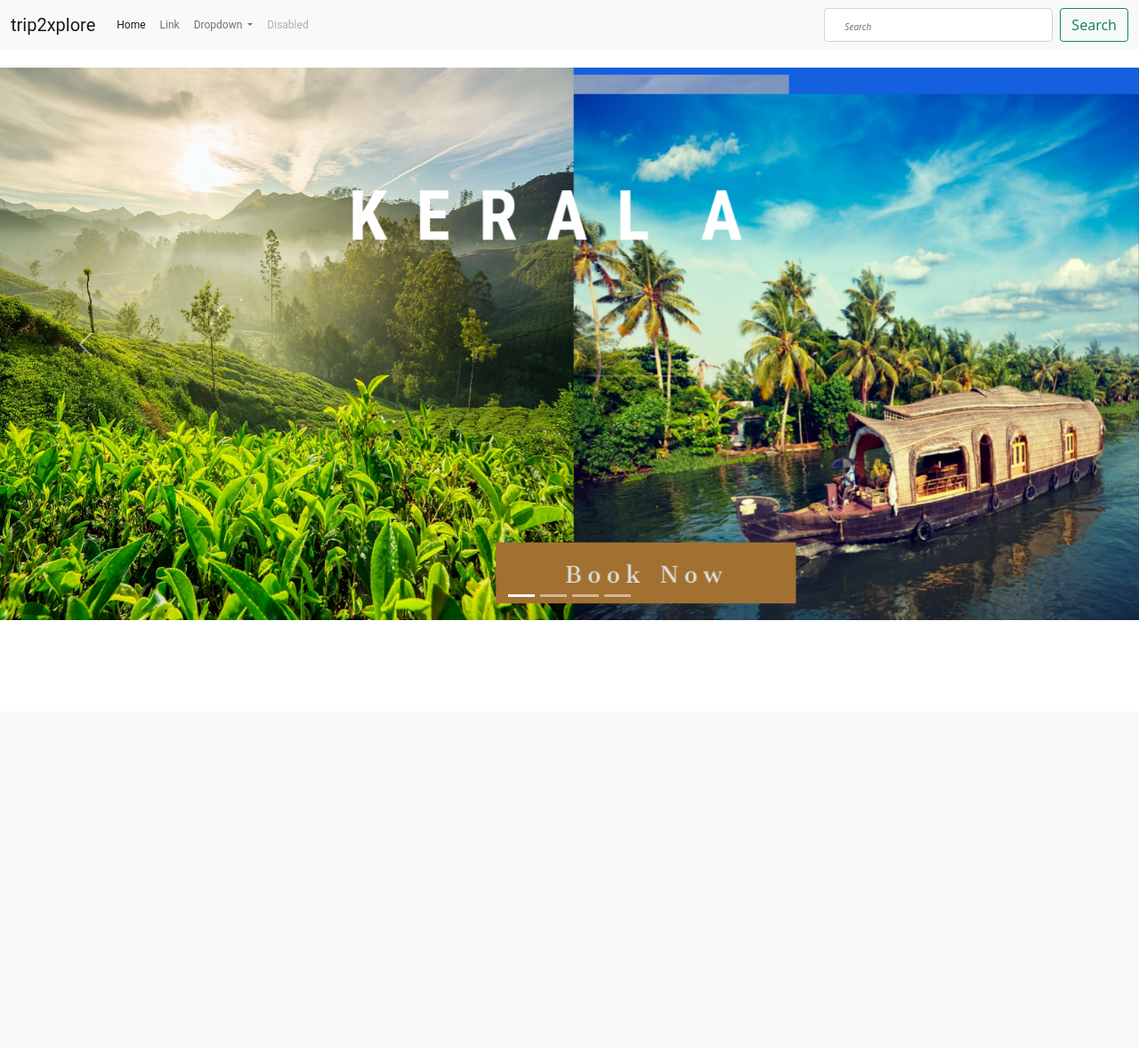
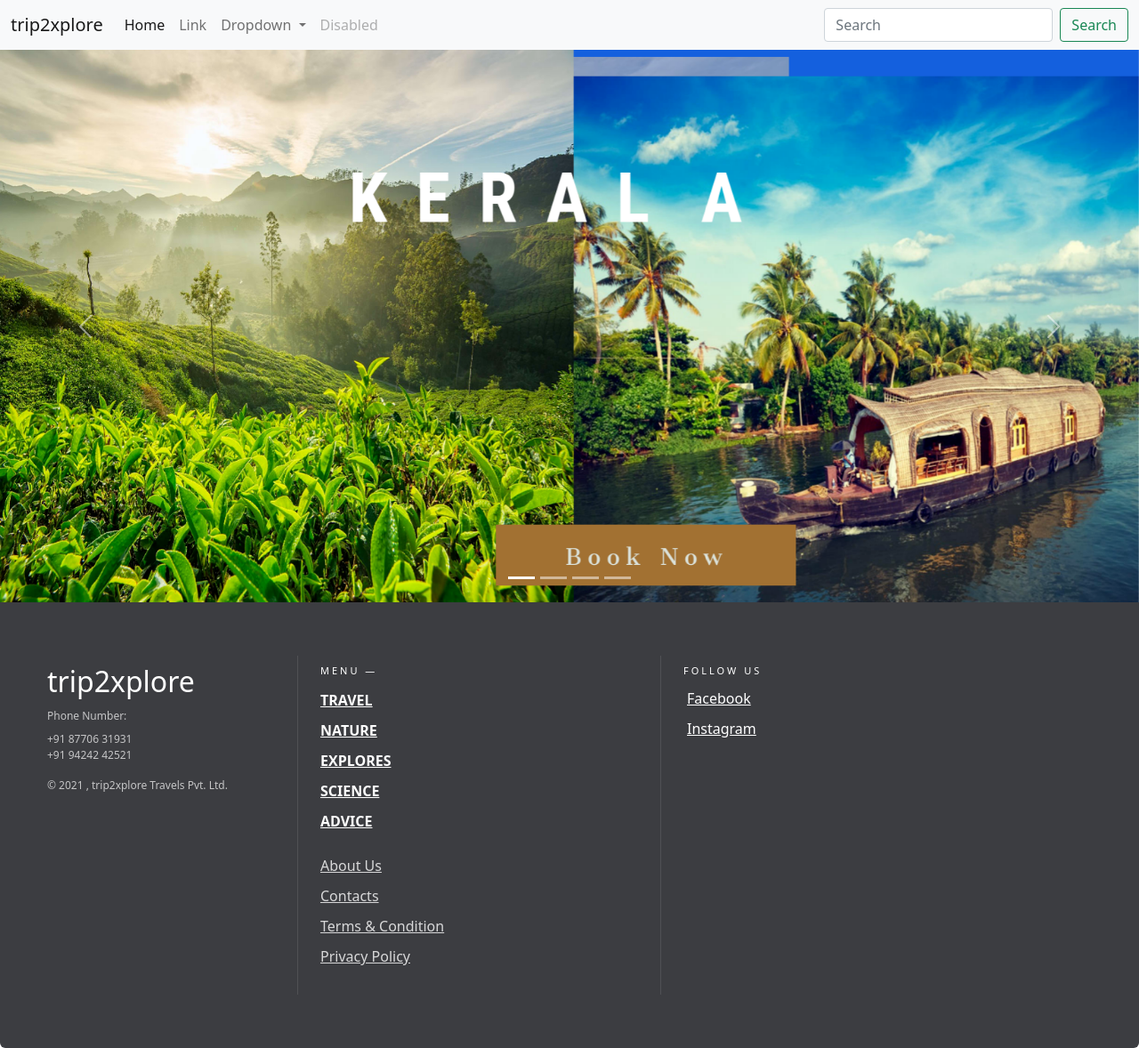
Before and after one commit to vaibhavsahu342/trip2xplore, a PHP site: page / in a window 1280 px wide. Shown: the whole page at 89% size. Before the commit the page ends 697 px from the top, so only its background shows below. Run offline with PHP 8.4, Linux system fonts and the light colour scheme; some libraries are stand-ins or nearby versions.

Commit message:
added footer and contact information

```diff
--- a/assets/css/style.css
+++ b/assets/css/style.css
@@ -1,139 +1,5 @@
-.carousel {
-  background: #2f4357;
-  margin-top: 20px;
-}
-
-.carousel-item {
-  text-align: center;
-  min-height: 280px;
-  /* Prevent carousel from being distorted if for some reason image doesn't load */
-}
-
-.logo {
-  margin-left: 40%;
-}
-
 body {
-  font-family: 'Signika', sans-serif;
-}
-
-.bg-grey {
-  background: #292929;
-}
-
-.logo-footer {
-  margin-bottom: 40px;
-}
-
-footer {
-  color: grey;
-}
-
-footer p, a {
-  font-size: 12px;
-  font-family: 'Roboto', sans-serif;
-}
-
-footer h6 {
-  font-family: 'Playfair Display', serif;
-  margin-bottom: 40px;
-  position: relative;
-}
-
-footer h6:after {
-  position: absolute;
-  content: "";
-  background: grey;
-  width: 12%;
-  height: 1px;
-  left: 0;
-  bottom: -20px;
-}
-
-.btn-footer {
-  color: grey;
-  text-decoration: none;
-  border: 1px solid;
-  border-radius: 43px;
-  font-size: 13px;
-  padding: 7px 30px;
-  line-height: 47px;
-}
-
-.btn-footer:hover {
-  text-decoration: none;
-}
-
-.form-footer input[type="text"] {
-  border: none;
-  border-radius: 16px 0 0 16px;
-  outline: none;
-  padding-left: 10px;
-}
-
-::-webkit-input-placeholder {
-  font-size: 10px;
-  padding-left: 10px;
-  font-style: italic;
-}
-
-:-ms-input-placeholder {
-  font-size: 10px;
-  padding-left: 10px;
-  font-style: italic;
-}
-
-::-ms-input-placeholder {
-  font-size: 10px;
-  padding-left: 10px;
-  font-style: italic;
-}
-
-::placeholder {
-  font-size: 10px;
-  padding-left: 10px;
-  font-style: italic;
-}
-
-.form-footer input[type="button"] {
-  border: none;
-  background: #232323;
-  margin-left: -5px;
-  color: #fff;
-  outline: none;
-  border-radius: 0 16px 16px 0;
-  padding: 2px 12px;
-}
-
-.social .fa {
-  color: grey;
-  font-size: 22px;
-  padding: 10px 15px;
-  background: #3c3c3c;
-}
-
-footer ul li {
-  list-style: none;
-  display: block;
-}
-
-footer ul {
-  padding-left: 0;
-}
-
-footer ul li a {
-  text-decoration: none;
-  color: grey;
-  text-decoration: none;
-}
-
-a:hover {
-  text-decoration: none;
-  color: #f5f5f5 !important;
-}
-
-.logo-part {
-  border-right: 1px solid grey;
-  height: 100%;
+  margin: 0px;
+  padding: 0px;
 }
 /*# sourceMappingURL=style.css.map */
--- a/assets/css/style.scss
+++ b/assets/css/style.scss
@@ -1,105 +1,4 @@
-.carousel{
-    background: #2f4357;
-    margin-top: 20px;
+body{
+    margin: 0px;
+    padding: 0px;
 }
-.carousel-item{
-    text-align: center;
-    min-height: 280px; /* Prevent carousel from being distorted if for some reason image doesn't load */
-}
-.logo {
-    margin-left: 40%;
-}
-
-body {
-    font-family: 'Signika', sans-serif;
- }
- .bg-grey {
-    background: #292929;
- }
- .logo-footer {
-    margin-bottom: 40px;
- }
- footer {
-        color: grey;
- }
- footer p, a {
-font-size: 12px;
-font-family: 'Roboto', sans-serif;
-}
-footer h6 {
-font-family: 'Playfair Display', serif;
-margin-bottom: 40px;
-position: relative;
-}
-footer h6:after {
-position: absolute;
-content: "";
-background: grey;
-width: 12%;
-height: 1px;
-left: 0;
-bottom: -20px;
-}
- .btn-footer {
-             color: grey;
-
-            text-decoration: none;
-            border: 1px solid;
-            border-radius: 43px;
-            font-size: 13px;
-            padding: 7px 30px;
-            line-height: 47px;
- }
- .btn-footer:hover {
-
-            text-decoration: none;
-
- }
-.form-footer input[type="text"] {
-    border: none;
-border-radius: 16px 0 0 16px;
-outline: none;
-padding-left: 10px;
-
-}
-::placeholder {
-font-size: 10px;
-padding-left: 10px;
-font-style: italic;
-}
-.form-footer input[type="button"] {
-border: none;
-background:#232323;
-    margin-left: -5px;
-color: #fff;
-outline: none;
-border-radius: 0 16px 16px 0;
-padding: 2px 12px;
-}
- .social .fa {
-color: grey;
-font-size: 22px;
-padding: 10px 15px;
-background: #3c3c3c;
-}
- footer ul li {
-list-style: none;
-display: block;
-}
-footer ul  {
-padding-left: 0;
-}
-footer ul  li a{
-text-decoration: none;
-color: grey;
-text-decoration:none;
-}
-a:hover {
-text-decoration: none;
-color: #f5f5f5 !important;
-
-}
-.logo-part {
-border-right: 1px solid grey;
-height: 100%;
-}
--- a/index.html
+++ b/index.html
@@ -23,6 +23,65 @@
 
     <title>trip2xplore</title>
   </head>
+
+  <style>
+
+      .footer-bs {
+
+      background-color: #3c3d41;
+      padding: 60px 40px;
+      color: rgba(255,255,255,1.00);
+      border-bottom-right-radius: 6px;
+      border-top-left-radius: 0px;
+      border-bottom-left-radius: 6px;
+      }
+      .footer-bs .footer-brand, .footer-bs .footer-nav, .footer-bs .footer-social, .footer-bs .footer-ns { padding:10px 25px; }
+      .footer-bs .footer-nav, .footer-bs .footer-social, .footer-bs .footer-ns { border-color: transparent; }
+      .footer-bs .footer-brand h2 { margin:0px 0px 10px; }
+      .footer-bs .footer-brand p { font-size:12px; color:rgba(255,255,255,0.70); }
+
+      .footer-bs .footer-nav ul.pages { list-style:none; padding:0px; }
+      .footer-bs .footer-nav ul.pages li { padding:5px 0px;}
+      .footer-bs .footer-nav ul.pages a { color:rgba(255,255,255,1.00); font-weight:bold; text-transform:uppercase; }
+      .footer-bs .footer-nav ul.pages a:hover { color:rgba(255,255,255,0.80); text-decoration:none; }
+      .footer-bs .footer-nav h4 {
+      font-size: 11px;
+      text-transform: uppercase;
+      letter-spacing: 3px;
+      margin-bottom:10px;
+      }
+
+      .footer-bs .footer-nav ul.list { list-style:none; padding:0px; }
+      .footer-bs .footer-nav ul.list li { padding:5px 0px;}
+      .footer-bs .footer-nav ul.list a { color:rgba(255,255,255,0.80); }
+      .footer-bs .footer-nav ul.list a:hover { color:rgba(255,255,255,0.60); text-decoration:none; }
+
+      .footer-bs .footer-social ul { list-style:none; padding:0px; }
+      .footer-bs .footer-social h4 {
+      font-size: 11px;
+      text-transform: uppercase;
+      letter-spacing: 3px;
+      }
+      .footer-bs .footer-social li { padding:5px 4px;}
+      .footer-bs .footer-social a { color:rgba(255,255,255,1.00);}
+      .footer-bs .footer-social a:hover { color:rgba(255,255,255,0.80); text-decoration:none; }
+
+      .footer-bs .footer-ns h4 {
+      font-size: 11px;
+      text-transform: uppercase;
+      letter-spacing: 3px;
+      margin-bottom:10px;
+      }
+      .footer-bs .footer-ns p { font-size:12px; color:rgba(255,255,255,0.70); }
+
+      @media (min-width: 768px) {
+      .footer-bs .footer-nav, .footer-bs .footer-social, .footer-bs .footer-ns { border-left:solid 1px rgba(255,255,255,0.10); }
+      }
+
+
+
+  </style>
+
   <body>
 
     <!-- <div class="row " style="margin-right: 40%;">
@@ -104,6 +163,64 @@
       </button>
     </div>
 
+  <div>
+      <!-- <section style="height:1px;"></section> -->
+
+      <!----------- Footer ------------>
+      <footer class="footer-bs">
+          <div class="row">
+            <div class="col-md-3 footer-brand animated fadeInLeft">
+                <h2>trip2xplore</h2>
+                <p class="card-title">Phone Number:</p>
+                <p class="card-text"> +91 87706 31931 <br> +91 94242 42521
+                </p>
+                  <p>© 2021 , trip2xplore Travels Pvt. Ltd.</p>
+              </div>
+            <div class="col-md-4 footer-nav animated fadeInUp">
+                <h4>Menu —</h4>
+                <div class="col-md-6">
+                      <ul class="pages">
+                          <li><a href="#">Travel</a></li>
+                          <li><a href="#">Nature</a></li>
+                          <li><a href="#">Explores</a></li>
+                          <li><a href="#">Science</a></li>
+                          <li><a href="#">Advice</a></li>
+                      </ul>
+                  </div>
+                <div class="col-md-6">
+                      <ul class="list">
+                          <li><a href="#">About Us</a></li>
+                          <li><a href="#">Contacts</a></li>
+                          <li><a href="#">Terms & Condition</a></li>
+                          <li><a href="#">Privacy Policy</a></li>
+                      </ul>
+                  </div>
+              </div>
+            <div class="col-md-2 footer-social animated fadeInDown">
+                <h4>Follow Us</h4>
+                <ul>
+                    <li><a href="https://www.facebook.com/trip2xplore/" target="_blank">Facebook</a></li>
+                    <!-- <li><a href="#">Twitter</a></li> -->
+                    <li><a href="https://www.instagram.com/trip2xplore/" target="_blank">Instagram</a></li>
+                    <!-- <li><a href="#">RSS</a></li> -->
+                  </ul>
+              </div>
+            <!-- <div class="col-md-3 footer-ns animated fadeInRight">
+                <h4>Newsletter</h4>
+                  <p>A rover wearing a fuzzy suit doesn’t alarm the real penguins</p>
+                  <p>
+                      <div class="input-group">
+                        <input type="text" class="form-control" placeholder="Search for...">
+                        <span class="input-group-btn">
+                          <button class="btn btn-default" type="button"><span class="glyphicon glyphicon-envelope"></span></button>
+                        </span>
+                      </div>
+                   </p>
+              </div> -->
+          </div>
+      </footer>
+
+  </div>
 
 
     <!-- <div class="card" style="width: 18rem;">
```
Also changed, not shown: 1 other file.
